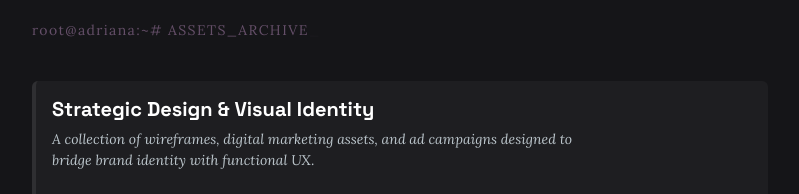
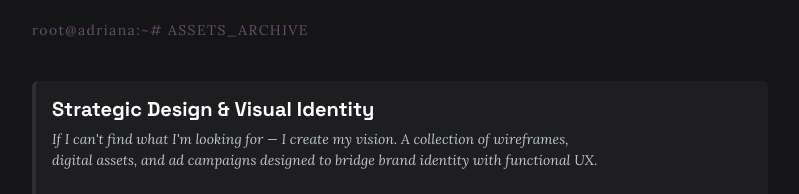
Before and after one commit to acanedo13/acanedo-dev-portfolio, a React (Vite) app: page / in a window 1280 px wide. Shown: the part 2400-2594 px from the top of the page, without its empty margins (240-1039 px from the left). Built offline with nearby package versions, Linux system fonts and the light colour scheme; grey boxes are pictures that could not be loaded.

Commit message:
fixed space typos and added to description for ASSETS

```diff
--- a/src/App.jsx
+++ b/src/App.jsx
@@ -456,21 +456,22 @@ function App() {
                               @keyframes blink { 50% { opacity: 0; } }
                             `}</style>               <MarketingProjectRow
                 title="Strategic Design & Visual Identity"
-                description="A collection of wireframes, digital marketing assets, and ad campaigns designed to bridge brand identity with functional UX."
+                description="If I can't find what I'm looking for — I create my vision. A collection of wireframes, digital assets, and ad campaigns designed to bridge brand identity with functional UX."
                 assets={[
                 { src: "/Wireframe.png", type: "image" },
-                { src: "/WireframeFlowChart.png", type: "image" },
+                { src: "/WireframeFlowChart.PNG", type: "image" },
                 { src: "/FriendshipFavor.png", type: "image" },
-                { src: "/PokemonInviteFront.png", type: "image" },
-                { src: "/PokemonInviteBack.png", type: "image" },
+                { src: "/PokemonInviteFront.jpg", type: "image" },
+                { src: "/PokemonInviteBack.jpg", type: "image" },
                 { src: "/PlayCard.png", type: "image" },
                 { src: "/ChatAd.mp4", thumbnail: "/ChatAd_thumbnail.jpg", type: "video" },
-                { src: "/CollectionsAd.mp4", thumbnail: "/CollectionsAd_thumbnail.jpg", type: "video" },
-                { src: "/Collections10s.mp4", thumbnail: "/Collections10s_thumbnail.jpg", type: "video" },
-                { src: "/Owl-ternativeAD.mp4", thumbnail: "/Owl-ternativeAD_thumbnail.jpg", type: "video" },
-                { src: "/WarrantAd.mp4", thumbnail: "/WarrantAd_thumbnail.jpg", type: "video" },
-                { src: "/ConstellationAd.mp4", thumbnail: "/ConstellationAd_thumbnail.jpg", type: "video" }
-              ]} />
+                { src: "/Collections Ad.mp4", thumbnail: "/Collections Ad_thumbnail.jpg", type: "video" },
+                { src: "/Collections 10s.mp4", thumbnail: "/Collections 10s_thumbnail.jpg", type: "video" },
+                { src: "/Owl-ternative AD.mp4", thumbnail: "/Owl-ternative AD_thumbnail.jpg", type: "video" },
+                { src: "/WarrantAd.mp4", thumbnail: "/WarrantAd_thumbnail.jpg", type: "video" }, // Working!
+                { src: "/Constellation Ad.mp4", thumbnail: "/Constellation Ad_thumbnail.jpg", type: "video" }
+                ]}
+              />
             </Box>
           </FadeIn>
 
```
